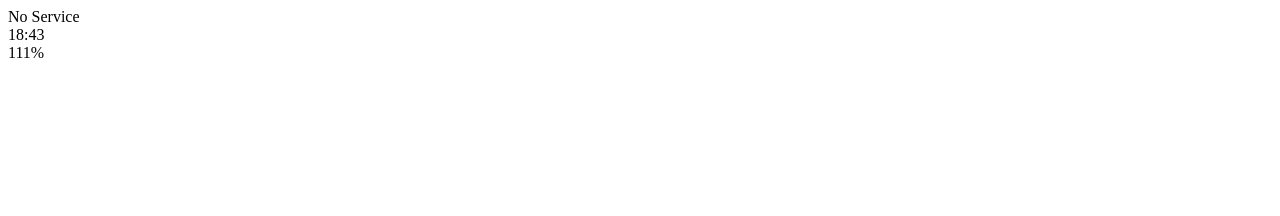
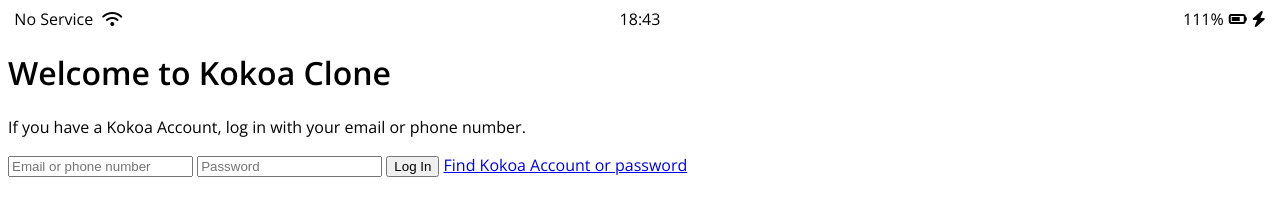
Before and after one commit to pH-Saem/kokoa-clone-2021, a plain HTML site: page index.html in a window 1280 px wide. Drawn offline with nearby package versions, Linux system fonts and the light colour scheme.

Commit message:
2021-06-03
6.2~6.5

```diff
--- /dev/null
+++ b/css/styles.css
@@ -0,0 +1,28 @@
+@import url('https://fonts.googleapis.com/css2?family=Open+Sans:wght@400;600&display=swap');
+body {
+    font-family: 'Open Sans', sans-serif;
+}
+
+.status-bar {
+    display: flex;
+    justify-content: center;
+}
+
+.status-bar__column {
+    width: 33%;
+}
+.status-bar__column:first-child span{
+    margin-right: 5px;
+}
+.status-bar__column:nth-child(2){
+    display: flex;
+    justify-content:  center;
+}
+.status-bar__column:last-child{
+    display: flex;
+    justify-content:  flex-end;
+    align-items: center;
+}
+.status-bar__column .fa-battery-three-quarters{
+    margin: 0px 5px;
+}
--- a/index.html
+++ b/index.html
@@ -1,24 +1,42 @@
 <!DOCTYPE html>
 <html lang="en">
 <head>
+    <link rel="stylesheet" href="css/styles.css">
     <meta charset="UTF-8">
     <meta name="viewport" content="width=device-width, initial-scale=1.0">
-    <title>Welcome to Kokoa Talk</title>
+    <title>Welcome to Kokoa Clone</title>
 </head>
 <body>
-    <div id = "status-bar">
+    <div class = "status-bar">
         <div class = "status-bar__column">
             <span>No Service</span>
-            <!-- To Do: Wifi Icon -->
+            <i class="fas fa-wifi"></i>
         </div>
         <div class = "status-bar__column">
             <span>18:43</span>
         </div>
         <div class = "status-bar__column">
             <span>111%</span>
-            <!-- Battery Icon -->
-            <!-- Lightning Icon -->
+            <i class="fas fa-battery-three-quarters"></i>
+            <i class="fas fa-bolt"></i>
         </div>
     </div>
+
+    <header class="welcome-header">
+        <h1 class="welcome-header__title">Welcome to Kokoa Clone</h1>
+        <p class="welcome-header__text">If you have a Kokoa Account, log in with your email or phone number.</p>
+    </header>
+
+    <form id="login-form">
+        <input type="text" placeholder="Email or phone number"/>
+        <input type="password" placeholder="Password"/>
+        <input type="submit" value="Log In" />
+        <a href="#">Find Kokoa Account or password</a>
+    </form>
+
+    <script
+        src="https://kit.fontawesome.com/6478f529f2.js"
+        crossorigin="anonymous"
+    ></script>
 </body>
 </html>
```
